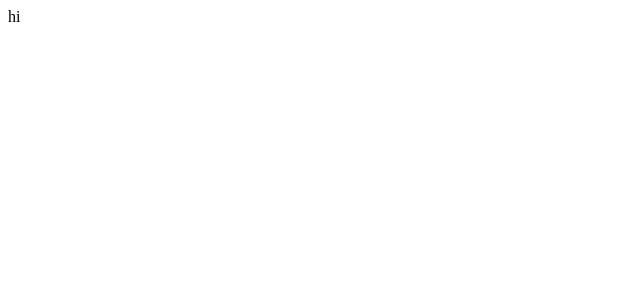
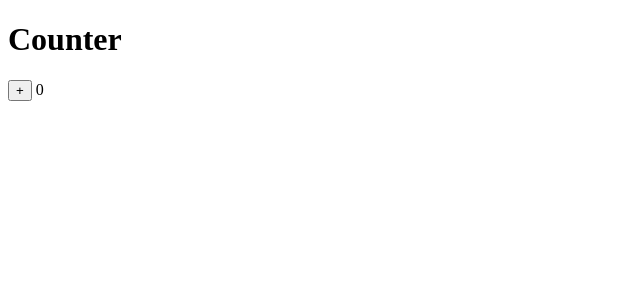
Before and after one commit to JunHyeokSeo/react_codeingeverybody, a React (Create React App) app: page / in a window 1280 px wide. Shown: the top 300 px of the page, without its empty margins (0-640 px from the left). Built offline with nearby package versions, Linux system fonts and the light colour scheme.

Commit message:
예제의 골격 만듦

```diff
--- a/src/App.js
+++ b/src/App.js
@@ -3,7 +3,8 @@ import './App.css';
 function App() {
   return (
     <div>
-      hi
+      <h1>Counter</h1>
+      <button>+</button> 0
     </div>
   );
 }
```
